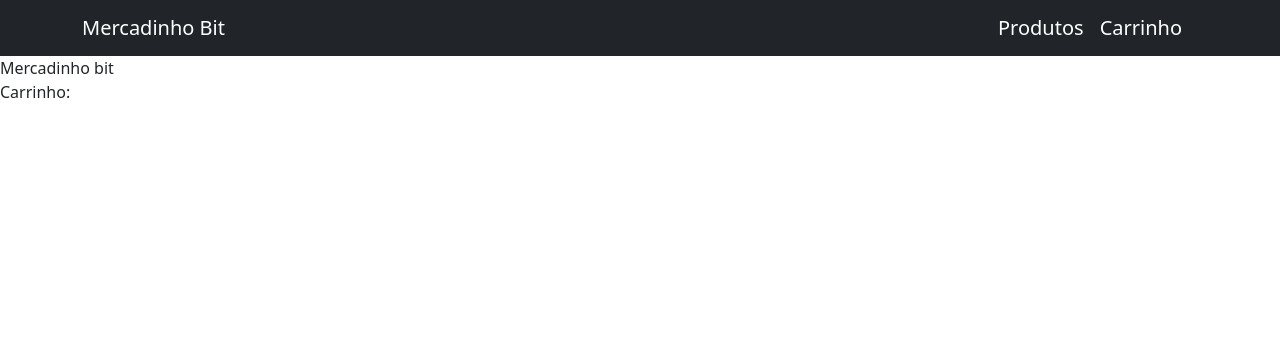
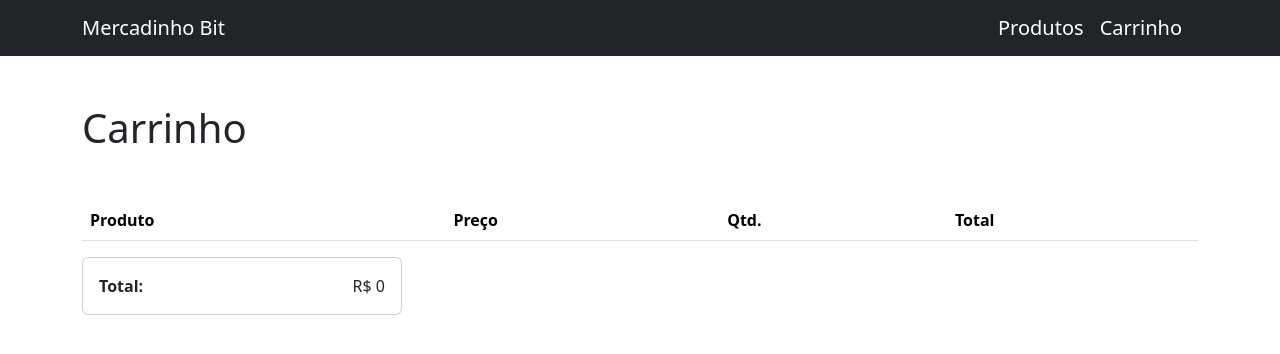
Before and after one commit to Guihenrique62/mercadinho-bit, a Next.js app: page /Cart in a window 1280 px wide. Shown: the top 354 px of the page. Built offline with nearby package versions, Linux system fonts and the light colour scheme.

Commit message:
Cart Context and Cartpage

```diff
--- /dev/null
+++ b/src/components/CartTable.tsx
@@ -0,0 +1,101 @@
+import { Button, Col, Row, Table } from "reactstrap"
+import { useCart } from "../hooks/useCart"
+import { ProductType } from "../services/products"
+import Image from "next/image"
+import { useEffect, useState } from "react"
+
+type CartEntry = {
+   product: ProductType
+   quantity: number
+}
+
+const CartTableRow = (props: {
+   entry: CartEntry
+}) => {
+   const {addProduct, removeProduct} = useCart()
+
+   return (
+      <tr>
+         <td>
+            <Row className="align-items-center">
+               <Col xs={4} md={2} lg={1}>
+                  <Image
+                  src={props.entry.product.imageUrl}
+                  alt={props.entry.product.name}
+                  height={35}
+                  width={45}
+                  />
+               </Col>
+               <Col xs={8} md={10} lg={11}>
+                  {props.entry.product.name}
+               </Col>
+            </Row>
+         </td>
+         <td>R$ {props.entry.product.price}</td>
+         <td>{props.entry.quantity}</td>
+         <td>R$ {props.entry.product.price * props.entry.quantity}</td>
+         <td>
+            <Button
+               color="primary"
+               size="mg"
+               onClick={()=> addProduct(props.entry.product)}
+            > + </Button>
+            {'  '}
+            <Button
+               color="danger"
+               size="mg"
+               onClick={() => removeProduct(props.entry.product.id)}
+            > - </Button>
+         </td>
+      </tr>
+   )
+
+}
+
+
+export default function CartTable() {
+   const [cartEntries, setCartEntries] = useState<CartEntry[]>([])
+   const { cart } = useCart()
+
+   useEffect(()=> {
+      const entriesList = cart.reduce((list, product) => {
+         const entryIndex = list.findIndex(entry => entry.product.id === product.id)
+
+         if (entryIndex === -1) {
+            return [
+               ...list,
+               {
+                  product,
+                  quantity: 1
+               }
+            ]
+         }
+
+         list[entryIndex].quantity++
+         return list
+
+      }, [] as CartEntry[])
+
+      entriesList.sort((a,b) => a.product.id - b.product.id)
+      setCartEntries(entriesList)
+   }, [cart])
+
+   return (
+      <Table responsive className="align-middle" style={{minWidth: '52rem'}}>
+         <thead>
+            <tr>
+               <th>Produto</th>
+               <th>Preço</th>
+               <th>Qtd.</th>
+               <th>Total</th>
+            </tr>
+         </thead>
+         <tbody>
+            {cartEntries.map(entry => <CartTableRow key={entry.product.id} entry={entry}/>)}
+         </tbody>
+      </Table>
+   )
+
+
+
+}
--- /dev/null
+++ b/src/components/CartTotal.tsx
@@ -0,0 +1,19 @@
+import { Card, CardBody } from "reactstrap"
+import { useCart } from "../hooks/useCart"
+
+const CartTotal = () => {
+   const { cart } = useCart()
+
+   return (
+      <Card className="ms auto" style={{maxWidth: '20rem'}}>
+         <CardBody className="d-flex justify-content-between">
+            <strong>Total:</strong>
+            <span>
+               R$ {cart.reduce((total, product) => total + product.price, 0)}
+            </span>
+         </CardBody>
+      </Card>
+   )
+}
+
+export default CartTotal
--- a/src/components/ProductCard.tsx
+++ b/src/components/ProductCard.tsx
@@ -4,6 +4,7 @@
 import Image from "next/image"
 import { useState } from "react"
 import SuccsessToast from "./SuccessToast"
+import { useCart } from "../hooks/useCart"
 
 
 
@@ -15,6 +16,7 @@
 
    const [toastIsOpen, setToastIsOpen] = useState(false)
    const {id, name, imageUrl, price} = product
+   const { addProduct } = useCart()
    return (
 
       <>
@@ -33,6 +35,7 @@
                </CardSubtitle>
 
                <Button color="dar" className="pb-2" block onClick={()=>{
+                  addProduct(product)
                   setToastIsOpen(true)
                   setTimeout(()=> setToastIsOpen(false), 1000 * 3)
                }}>
--- a/src/components/ProductDetails.tsx
+++ b/src/components/ProductDetails.tsx
@@ -3,6 +3,7 @@
 import { useState } from "react"
 import { Button, Col, Row } from "reactstrap"
 import SuccsessToast from "./SuccessToast"
+import { useCart } from "../hooks/useCart"
 
 type ProductDetailsProps = {
    product: ProductType
@@ -11,6 +12,7 @@
 
 const ProductDetails: React.FC<ProductDetailsProps> = ({ product }) => {
    const [toastIsOpen, setToastIsOpen] = useState(false)
+   const { addProduct } = useCart()
 
 
    return (
@@ -40,6 +42,7 @@
             color="dark"
             className="my-3 pb-2"
             onClick={()=>{
+               addProduct(product)
                setToastIsOpen(true)
                setTimeout(()=> setToastIsOpen(false), 1000 * 3)
             }}
--- /dev/null
+++ b/src/hooks/useCart.tsx
@@ -0,0 +1,52 @@
+import { ProductType } from "../services/products"
+import { createContext, ReactNode, useContext, useEffect, useState } from "react"
+
+type CartContextType = {
+   cart: ProductType[]
+   addProduct: (product: ProductType) => void
+   removeProduct: (productId: number) => void
+}
+
+const CartContext = createContext<CartContextType>({} as CartContextType)
+
+export const CartContextProvider = (props: {
+   children?: ReactNode
+}) => {
+   const [cart, setCart] = useState<ProductType[]>([])
+
+   useEffect(()=> {
+      const storedCart = localStorage.getItem('shopping-cart')
+
+      if(storedCart) {
+         setCart(JSON.parse(storedCart))
+      }
+   }, [])
+
+   const addProduct = (product: ProductType) => {
+      const updatedCart = [...cart, product]
+      localStorage.setItem('shopping-cart', JSON.stringify(updatedCart))
+      setCart(updatedCart)
+   }
+
+   const removeProduct = (productId: number) => {
+      const productIndex = cart.findIndex(product => product.id === productId)
+
+      if (productIndex !== -1) {
+         const updatedCart = [...cart]
+         updatedCart.splice(productIndex, 1)
+         localStorage.setItem('shopping-cart', JSON.stringify(updatedCart))
+         setCart(updatedCart)
+      }
+
+   }
+
+   return (
+      <CartContext.Provider value={{cart, addProduct, removeProduct}}>
+         {props.children}
+      </CartContext.Provider>
+   )
+
+
+}
+
+export const useCart = () => useContext(CartContext)
--- a/src/pages/Cart.tsx
+++ b/src/pages/Cart.tsx
@@ -1,5 +1,8 @@
 import Head from "next/head";
 import Header from "../components/Header";
+import { Container } from "reactstrap";
+import CartTable from "../components/CartTable";
+import CartTotal from "../components/CartTotal";
 
 export default function Cart() {
   return (
@@ -13,8 +16,15 @@
 
       <Header />
       <main>
-        <div>Mercadinho bit</div>
-        <p>Carrinho:</p>
+        <Container className="mb-5">
+          <h1 className="my-5">
+            Carrinho
+          </h1>
+
+          <CartTable/>
+          <CartTotal/>
+
+        </Container>
 
       </main>
     </>
--- a/src/pages/_app.tsx
+++ b/src/pages/_app.tsx
@@ -1,6 +1,13 @@
+import { CartContextProvider } from '../hooks/useCart';
 import 'bootstrap/dist/css/bootstrap.min.css'
 import type { AppProps } from "next/app";
 
 export default function App({ Component, pageProps }: AppProps) {
-  return <Component {...pageProps} />;
+  return (
+    <CartContextProvider>
+      <Component {...pageProps} />
+    </CartContextProvider>
+  )
+
+
 }
```
